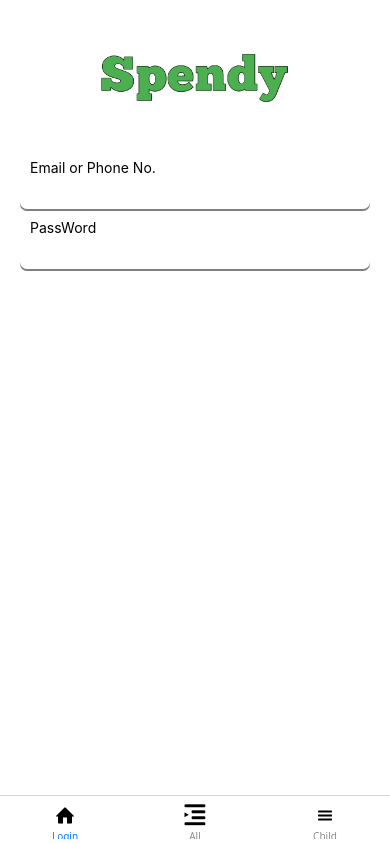
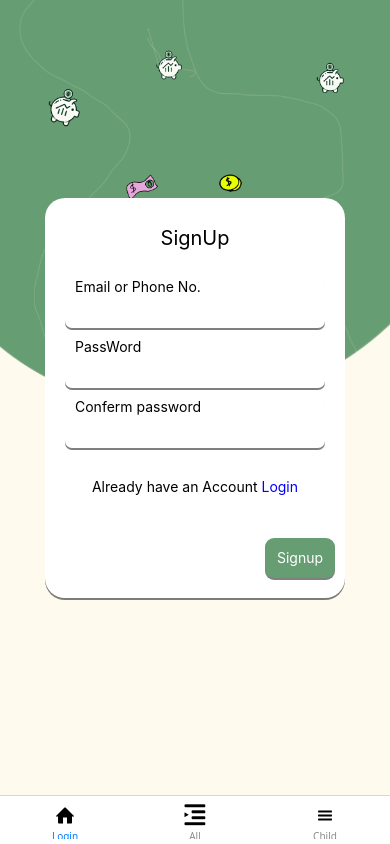
Before and after one commit to sumanthgowdahs/spendSmart, a React Native app: screen /Login in a window 390 px wide. Built offline with nearby package versions, Linux system fonts and the light colour scheme.

Commit message:
designed logon and signup page

```diff
--- a/package.json
+++ b/package.json
@@ -18,6 +18,7 @@
     "@reduxjs/toolkit": "^2.3.0",
     "react": "18.3.1",
     "react-native": "0.75.3",
+    "react-native-modal": "^13.0.1",
     "react-native-safe-area-context": "^5.1.0",
     "react-native-screens": "^4.5.0",
     "react-native-vector-icons": "^10.2.0",
--- /dev/null
+++ b/src/compoents/IDSBackgroundWrapper.js
@@ -0,0 +1,26 @@
+import {ImageBackground, StyleSheet, Text, View} from 'react-native';
+import React from 'react';
+
+export default function IDSBackgroundWrapper({children, image, style}) {
+  return (
+    <ImageBackground
+      source={image}
+      resizeMethod="cover"
+      style={[styles.background, style]}>
+      <View>{children}</View>
+    </ImageBackground>
+  );
+}
+
+const styles = StyleSheet.create({
+  background: {
+    flex: 1, // Ensure full screen usage
+    width: '100%',
+    height: '100%',
+  },
+  content: {
+    flex: 1, // This ensures children take up available space
+    justifyContent: 'center', // Align content in the center
+    alignItems: 'center',
+  },
+});
--- a/src/screens/Login.js
+++ b/src/screens/Login.js
@@ -1,33 +1,71 @@
-import {Image, StyleSheet, Text, View} from 'react-native';
-import React from 'react';
+import {
+  Image,
+  StatusBar,
+  StyleSheet,
+  Text,
+  TouchableOpacity,
+  View,
+} from 'react-native';
+import React, {useState} from 'react';
 import {
   displayFlexAndCenter,
   fullPageWidthHeight,
+  shadow,
   whiteBackground,
 } from '../themes/styles';
 import LogoImage from '../Images/Spendy.png';
 import IDSInput from '../compoents/IDSInput';
+import IDSBackgroundWrapper from '../compoents/IDSBackgroundWrapper';
+import LoginBackgroundImage from '../Images/LoginBackgroundImage.png';
+import {colors} from '../utils/colors';
+import {Button} from '@react-navigation/elements';
 
 export default function Login() {
+  const [isLogin, setIsLogin] = useState(false);
+  const [isSignUp, setIsSignUp] = useState(true);
   return (
-    <View style={[fullPageWidthHeight, whiteBackground, displayFlexAndCenter]}>
+    <>
+      <StatusBar
+        // barStyle={barStyle}
+        backgroundColor={colors.lightGreen}
+        translucent
+      />
+      <IDSBackgroundWrapper
+        image={LoginBackgroundImage}
+        style={[displayFlexAndCenter]}>
+        <View style={[styles.modal, shadow]}>
           <View style={styles.box1}>
-        <Image source={LogoImage} style={styles.logoImageStyle} />
+            <Text style={styles.text}>{isLogin ? 'Login' : 'SignUp'}</Text>
           </View>
           <View style={styles.box2}>
             <IDSInput placeHolder="Email or Phone No." />
             <IDSInput placeHolder="PassWord" />
+            {!isLogin ? <IDSInput placeHolder="Conferm password" /> : <></>}
+          </View>
+          <View style={styles.box3}>
+            <Text>
+              {isLogin ? 'create new Account ' : 'Already have an Account '}
+            </Text>
+            <TouchableOpacity onPress={() => setIsLogin(!isLogin)}>
+              <Text style={styles.loginSignupButton}>
+                {isLogin ? 'SignUp' : 'Login'}
+              </Text>
+            </TouchableOpacity>
+          </View>
+          <View style={styles.box4}>
+            <TouchableOpacity style={[shadow, styles.button]}>
+              <Text style={styles.buttonText}>
+                {isLogin ? 'Login' : 'Signup'}
+              </Text>
+            </TouchableOpacity>
           </View>
         </View>
+      </IDSBackgroundWrapper>
+    </>
   );
 }
 
 const styles = StyleSheet.create({
-  fullPageWidthHeight: {
-    width: '100%',
-    height: '100%',
-    backgroundColor: 'red',
-  },
   logoImageStyle: {
     width: '50%',
     height: 100,
@@ -35,6 +73,7 @@ const styles = StyleSheet.create({
   box1: {
     // backgroundColor: 'red',
     width: '100%',
+    // height: '20%',
     height: '20%',
     display: 'flex',
     justifyContent: 'center',
@@ -42,11 +81,51 @@ const styles = StyleSheet.create({
   },
   box2: {
     width: '100%',
-    height: '80%',
+    height: '50%',
     display: 'flex',
     alignItems: 'center',
     flexDirection: 'column',
     gap: 10,
+    // backgroundColor: 'green',
+  },
+  box3: {
+    width: '100%',
+    height: '15%',
     // backgroundColor: 'red',
+    justifyContent: 'center',
+    // alignItems: 'center',
+    flexDirection: 'row',
+  },
+  box4: {
+    width: '100%',
+    height: '15%',
+    // backgroundColor: 'green',
+    alignItems: 'flex-end',
+  },
+  button: {
+    width: 70,
+    height: 40,
+    borderRadius: 9,
+    marginRight: 10,
+    alignItems: 'center',
+    justifyContent: 'center',
+    backgroundColor: colors.lightGreen,
+  },
+  buttonText: {
+    color: 'white',
+  },
+  modal: {
+    backgroundColor: 'white',
+    width: 300,
+    height: 400,
+    justifyContent: 'center',
+    alignItems: 'center',
+    borderRadius: 20,
+  },
+  text: {
+    fontSize: 20,
+  },
+  loginSignupButton: {
+    color: 'blue',
   },
 });
--- a/src/themes/styles.js
+++ b/src/themes/styles.js
@@ -6,8 +6,13 @@ export const fullPageWidthHeight = {
 export const whiteBackground = {
   backgroundColor: 'white',
 };
+// export const displayFlexAndCenter = {
+//   display: 'flex',
+//   alignItems: 'center',
+//   justifyContent: 'center',
+// };
 export const displayFlexAndCenter = {
-  display: 'flex',
+  flex: 1,
   alignItems: 'center',
   justifyContent: 'center',
 };
```
Also changed, not shown: 1 other file (tests, documents, lock files or other folders). Lines whose indentation alone changed are shown as unchanged.
